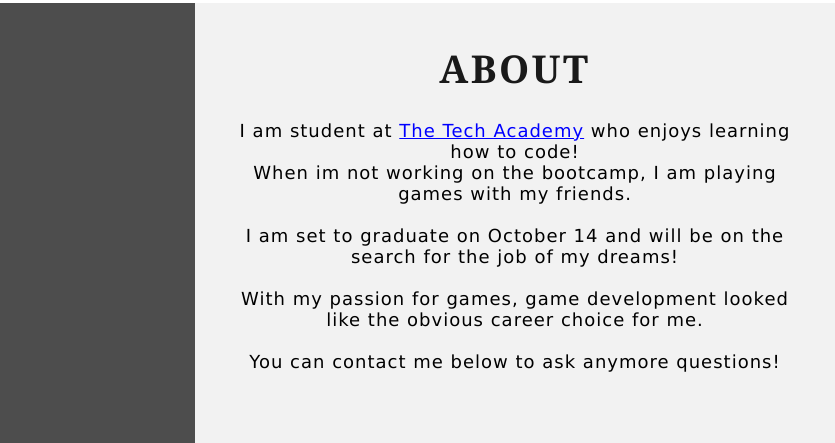
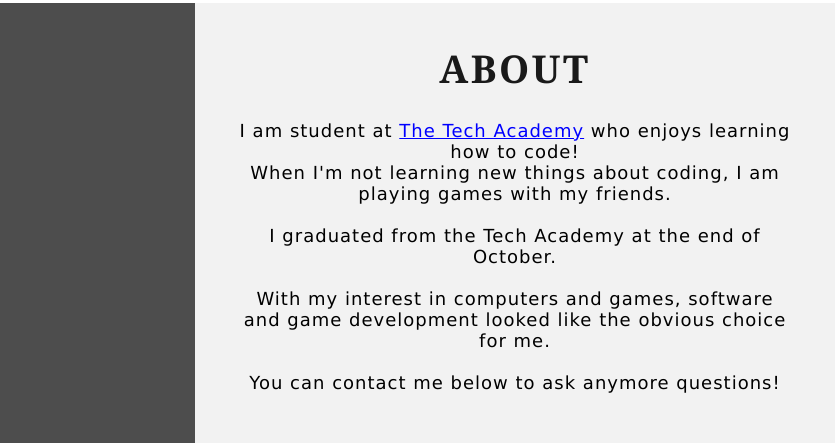
Before and after one commit to louieeduck/Final-Portfolio, a plain HTML site: page index.html in a window 1280 px wide. Shown: the part 1640-2083 px from the top of the page, 445-1280 px from the left. Drawn offline with Linux system fonts and the light colour scheme.

Commit message:
Update index.html

```diff
--- a/index.html
+++ b/index.html
@@ -1,4 +1,4 @@
-<!DOCTYPE html>
+ <!DOCTYPE html>
 <html>
 
     <!-- Head -->
@@ -100,7 +100,7 @@
         </div>
 
         <!-- About section -->
-        <div class="Row" id="About">
+        <div class="Row" id="GitHub">
             <!-- Left column -->
             <div class="Column_2">
                 <a href="https://www.linkedin.com/in/evanfretheim/" target="_blank"><img src="./css/images/linkedin.png"></a>
@@ -110,11 +110,11 @@
             <div class="Column_1">
                 <h1>About</h1>
                 <p>
-                    I am student at <a href="https://www.learncodinganywhere.com" target="_blank">The Tech Academy</a> who enjoys learning how to code! <br>When im not working on the bootcamp, I am playing games with my friends.
+                    I am student at <a href="https://www.learncodinganywhere.com" target="_blank">The Tech Academy</a> who enjoys learning how to code! <br>When I'm not learning new things about coding, I am playing games with my friends.
                     <br>
-                    <br> I am set to graduate on October 14 and will be on the search for the job of my dreams!
+                    <br> I graduated from the Tech Academy at the end of October.
                     <br>
-                    <br> With my passion for games, game development looked like the obvious career choice for me.
+                    <br> With my interest in computers and games, software and game development looked like the obvious choice for me.
                     <br>
                     <br> You can contact me below to ask anymore questions!
                 </p>
@@ -122,7 +122,7 @@
         </div>
 
         <!-- GitHub section -->
-        <div class="Row" id="GitHub">
+        <div class="Row" id="About">
             <!-- Left column -->
             <div class="Column_1">
                 <h1>GitHub</h1>
```
